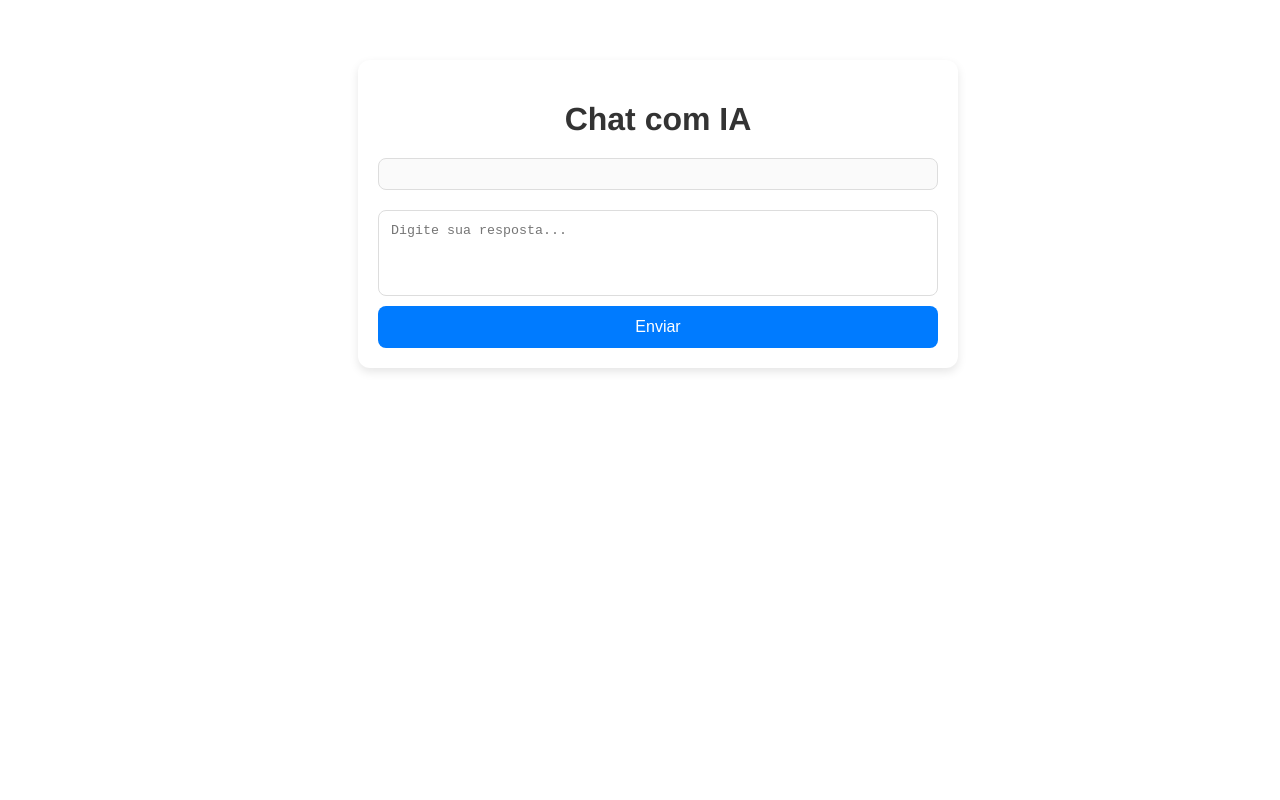
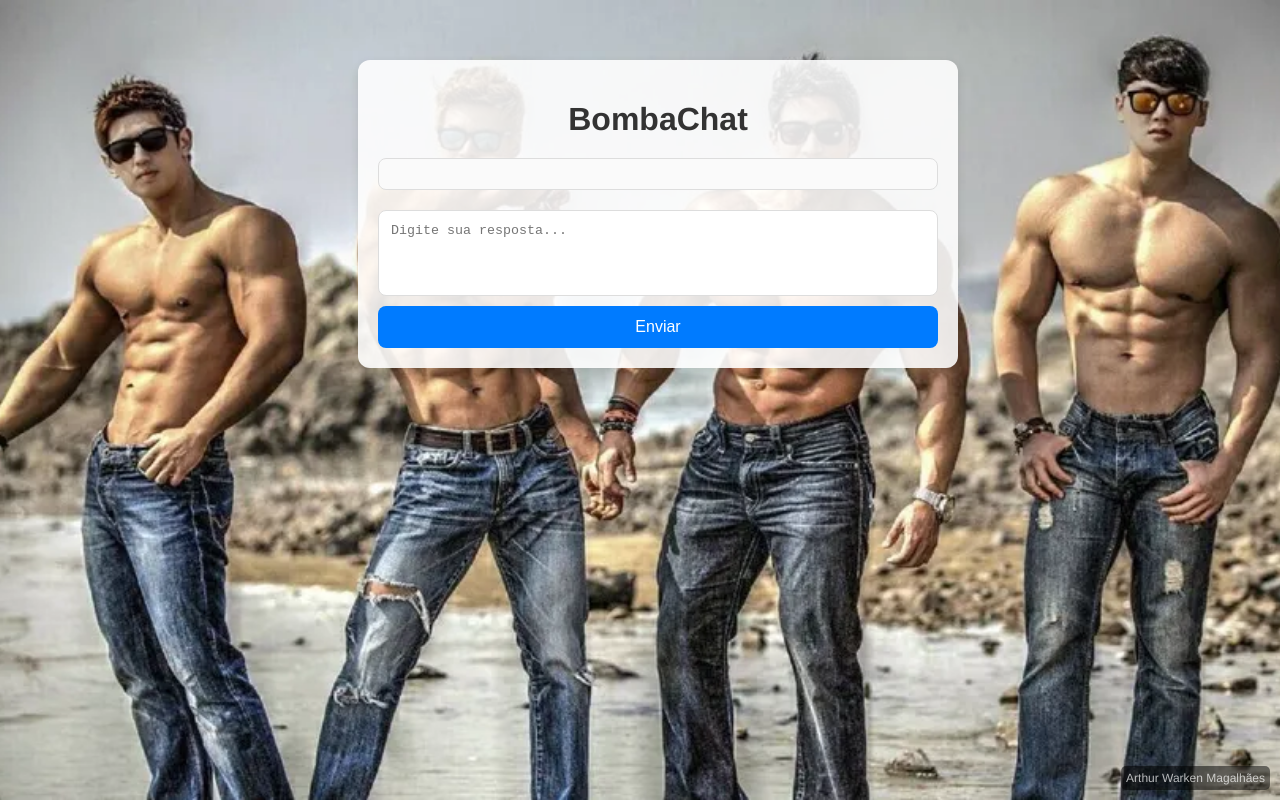
Before and after one commit to arthur729/Personal_Trainer_IA, a Vue app: page / in a window 1280 px wide. Built offline with nearby package versions, Linux system fonts and the light colour scheme.

Commit message:
Add files via upload

```diff
--- a/src/App.vue
+++ b/src/App.vue
@@ -1,5 +1,6 @@
 <template>
   <Pagina_Principal msg="Welcome to Your Vue.js App"/>
+  <div class="footer-name">Arthur Warken Magalhães</div>
 </template>
 
 <script>
@@ -23,4 +24,24 @@ export default {
   color: #2c3e50;
   margin-top: 60px;
 }
+
+body {
+  background-image: url('@/assets/bombados.webp');
+  background-size: cover; /* Ajusta a imagem para cobrir toda a área */
+  background-position: center; /* Centraliza a imagem */
+  background-repeat: no-repeat; /* Impede que a imagem se repita */
+  background-attachment: fixed;
+
+
+}
+.footer-name {
+  position: fixed; /* Fixa a posição do nome */
+  bottom: 10px; /* Distância do fundo da tela */
+  right: 10px; /* Distância da direita da tela */
+  font-size: 12px; /* Tamanho da fonte */
+  color: rgba(255, 255, 255, 0.7); /* Cor branca com leve transparência */
+  background-color: rgba(0, 0, 0, 0.5); /* Fundo preto semi-transparente para melhor legibilidade */
+  padding: 5px; /* Espaçamento interno */
+  border-radius: 5px; /* Bordas arredondadas */
+}
 </style>
--- a/src/components/Pagina_Principal.vue
+++ b/src/components/Pagina_Principal.vue
@@ -1,6 +1,6 @@
 <template>
   <div class="container">
-    <h1>Chat com IA</h1>
+    <h1>BombaChat</h1>
     <div id="chat-output" class="chat-output"></div>
     <form id="chat-form" class="chat-form" @submit.prevent="handleSubmit">
       <textarea id="user-input" rows="4" placeholder="Digite sua resposta..." required></textarea>
@@ -17,11 +17,13 @@ body, html {
   display: flex;
   justify-content: center;
   align-items: center;
-  background-color: #f0f0f0;
+
+  background-size: cover;
+  background-position: center;
 }
 
 .container {
-  background: #fff;
+  background: #ffffffe0;
   border-radius: 12px;
   box-shadow: 0 4px 10px rgba(0, 0, 0, 0.1);
   max-width: 600px;
```
Also changed, not shown: src/assets/bombados.webp (added).
